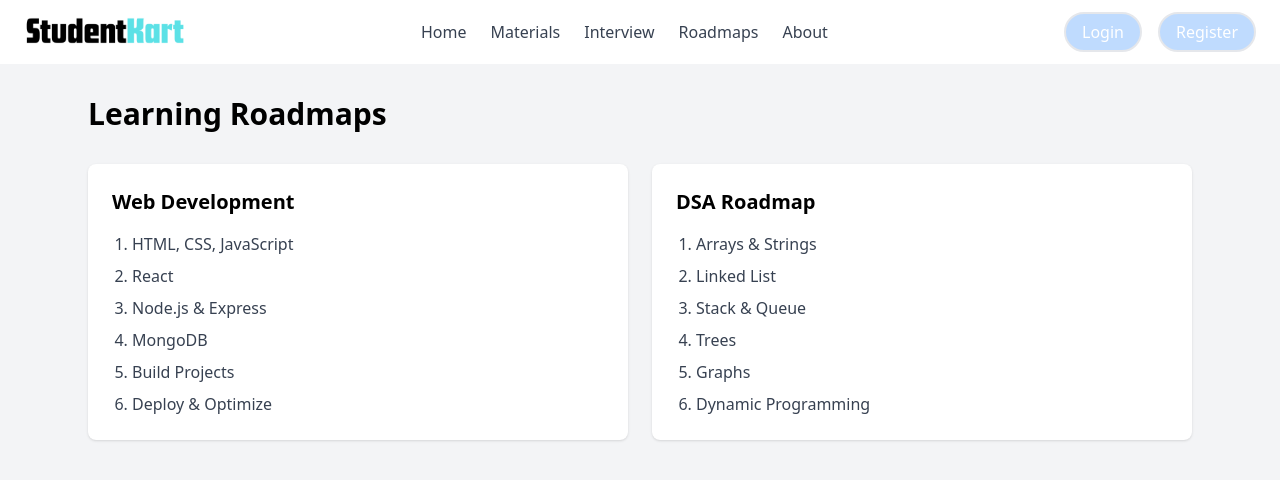
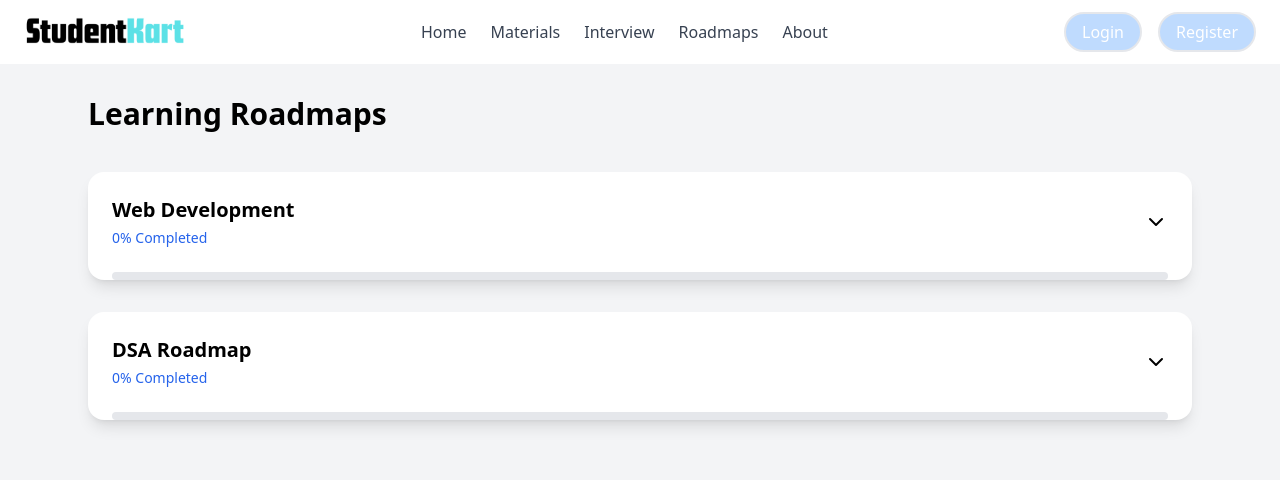
Before and after one commit to adityalawande17/studentKart, a React (Create React App) app in the folder studentkart-frontend/: page /roadmaps in a window 1280 px wide. Shown: the top 480 px of the page. Built offline with nearby package versions, Linux system fonts and the light colour scheme.

Commit message:
Added new feature to Roadmap section

```diff
--- a/package.json
+++ b/package.json
@@ -17,6 +17,7 @@
     "dotenv": "^17.2.3",
     "express": "^5.2.1",
     "jsonwebtoken": "^9.0.3",
+    "lucide-react": "^0.576.0",
     "mongoose": "^9.1.5",
     "nodemon": "^3.1.11"
   }
--- a/studentkart-frontend/src/pages/Roadmaps.jsx
+++ b/studentkart-frontend/src/pages/Roadmaps.jsx
@@ -1,10 +1,69 @@
+// import PageWrapper from "../components/PageWrapper";
+
+// const roadmaps = [
+//   {
+//     title: "Web Development",
+//     steps: [
+//       "HTML, CSS, JavaScript",
+//       "React",
+//       "Node.js & Express",
+//       "MongoDB",
+//       "Build Projects",
+//       "Deploy & Optimize",
+//     ],
+//   },
+//   {
+//     title: "DSA Roadmap",
+//     steps: [
+//       "Arrays & Strings",
+//       "Linked List",
+//       "Stack & Queue",
+//       "Trees",
+//       "Graphs",
+//       "Dynamic Programming",
+//     ],
+//   },
+// ];
+
+// const Roadmaps = () => {
+//   return (
+//     <PageWrapper>
+//       {/* Page Title */}
+//       <h1 className="text-3xl font-bold mb-8">Learning Roadmaps</h1>
+
+//       {/* Roadmaps Grid */}
+//       <div className="grid gap-6 sm:grid-cols-2">
+//         {roadmaps.map((rm) => (
+//           <div key={rm.title} className="bg-white rounded-lg shadow p-6">
+//             <h2 className="text-xl font-semibold mb-4">{rm.title}</h2>
+
+//             <ol className="list-decimal ml-5 space-y-2 text-gray-700">
+//               {rm.steps.map((step, index) => (
+//                 <li key={index}>{step}</li>
+//               ))}
+//             </ol>
+//           </div>
+//         ))}
+//       </div>
+//     </PageWrapper>
+//   );
+// };
+
+// export default Roadmaps;
+
 import PageWrapper from "../components/PageWrapper";
+import { useState, useEffect } from "react";
+import ChevronDown from "lucide-react/dist/esm/icons/chevron-down";
 
-const roadmaps = [
+const roadmapsData = [
   {
+    id: "web",
     title: "Web Development",
     steps: [
-      "HTML, CSS, JavaScript",
+      "HTML",
+      "CSS",
+      "Tailwind",
+      "JavaScript",
       "React",
       "Node.js & Express",
       "MongoDB",
@@ -13,11 +72,23 @@ const roadmaps = [
     ],
   },
   {
+    id: "dsa",
     title: "DSA Roadmap",
     steps: [
-      "Arrays & Strings",
+      "Select Language : C++ / Java / Python",
+      "Learn Patterns",
+      "C++ STL / Java Collections",
+      "Time Complexity / Space Complexity",
+      "Sorting Techniques",
+      "Arrays",
       "Linked List",
-      "Stack & Queue",
+      "Strings",
+      "Stack and Queues",
+      "Recursion",
+      "Bit-Manipulation",
+      "Sliding Window",
+      "Heaps",
+      "Greedy Algorithm",
       "Trees",
       "Graphs",
       "Dynamic Programming",
@@ -26,24 +97,123 @@ const roadmaps = [
 ];
 
 const Roadmaps = () => {
+  const [progress, setProgress] = useState({});
+  const [openRoadmap, setOpenRoadmap] = useState(null);
+
+  useEffect(() => {
+    const saved = localStorage.getItem("roadmapProgress");
+    if (saved) setProgress(JSON.parse(saved));
+  }, []);
+
+  useEffect(() => {
+    localStorage.setItem("roadmapProgress", JSON.stringify(progress));
+  }, [progress]);
+
+  const toggleStep = (roadmapId, stepIndex) => {
+    setProgress((prev) => {
+      const roadmapProgress = prev[roadmapId] || [];
+      const updated = roadmapProgress.includes(stepIndex)
+        ? roadmapProgress.filter((i) => i !== stepIndex)
+        : [...roadmapProgress, stepIndex];
+
+      return { ...prev, [roadmapId]: updated };
+    });
+  };
+
+  const calculatePercentage = (roadmapId, totalSteps) => {
+    const completed = progress[roadmapId]?.length || 0;
+    return Math.round((completed / totalSteps) * 100);
+  };
+
   return (
     <PageWrapper>
-      {/* Page Title */}
-      <h1 className="text-3xl font-bold mb-8">Learning Roadmaps</h1>
+      <h1 className="text-3xl font-bold mb-10">Learning Roadmaps</h1>
 
-      {/* Roadmaps Grid */}
-      <div className="grid gap-6 sm:grid-cols-2">
-        {roadmaps.map((rm) => (
-          <div key={rm.title} className="bg-white rounded-lg shadow p-6">
-            <h2 className="text-xl font-semibold mb-4">{rm.title}</h2>
+      <div className="space-y-8">
+        {roadmapsData.map((rm) => {
+          const percentage = calculatePercentage(rm.id, rm.steps.length);
+          const isOpen = openRoadmap === rm.id;
 
-            <ol className="list-decimal ml-5 space-y-2 text-gray-700">
-              {rm.steps.map((step, index) => (
-                <li key={index}>{step}</li>
-              ))}
-            </ol>
-          </div>
-        ))}
+          return (
+            <div
+              key={rm.id}
+              className="bg-white rounded-2xl shadow-lg overflow-hidden"
+            >
+              {/* HEADER */}
+              <div
+                className="flex justify-between items-center p-6 cursor-pointer"
+                onClick={() => setOpenRoadmap(isOpen ? null : rm.id)}
+              >
+                <div>
+                  <h2 className="text-xl font-semibold">{rm.title}</h2>
+                  <p className="text-sm text-blue-600 mt-1">
+                    {percentage}% Completed
+                  </p>
+                </div>
+
+                <ChevronDown
+                  className={`transition-transform duration-300 ${
+                    isOpen ? "rotate-180" : ""
+                  }`}
+                />
+              </div>
+
+              {/* PROGRESS BAR */}
+              <div className="px-6">
+                <div className="w-full bg-gray-200 h-2 rounded-full">
+                  <div
+                    className="bg-blue-500 h-2 rounded-full transition-all duration-500"
+                    style={{ width: `${percentage}%` }}
+                  />
+                </div>
+              </div>
+
+              {/* VERTICAL STEPS */}
+              {isOpen && (
+                <div className="p-6">
+                  <div className="space-y-4">
+                    {rm.steps.map((step, index) => {
+                      const isChecked =
+                        progress[rm.id]?.includes(index) || false;
+
+                      return (
+                        <div
+                          key={index}
+                          className="flex items-center justify-between bg-gray-50 p-4 rounded-lg"
+                        >
+                          <div className="flex items-center gap-4">
+                            <input
+                              type="checkbox"
+                              checked={isChecked}
+                              onChange={() => toggleStep(rm.id, index)}
+                              className="w-5 h-5 accent-blue-500"
+                            />
+
+                            <span
+                              className={`${
+                                isChecked
+                                  ? "line-through text-gray-400"
+                                  : "text-gray-700"
+                              }`}
+                            >
+                              {step}
+                            </span>
+                          </div>
+
+                          {isChecked && (
+                            <span className="text-green-500 text-sm font-medium">
+                              Completed
+                            </span>
+                          )}
+                        </div>
+                      );
+                    })}
+                  </div>
+                </div>
+              )}
+            </div>
+          );
+        })}
       </div>
     </PageWrapper>
   );
```
Also changed, not shown: 1 other file (tests, documents, lock files or other folders).
